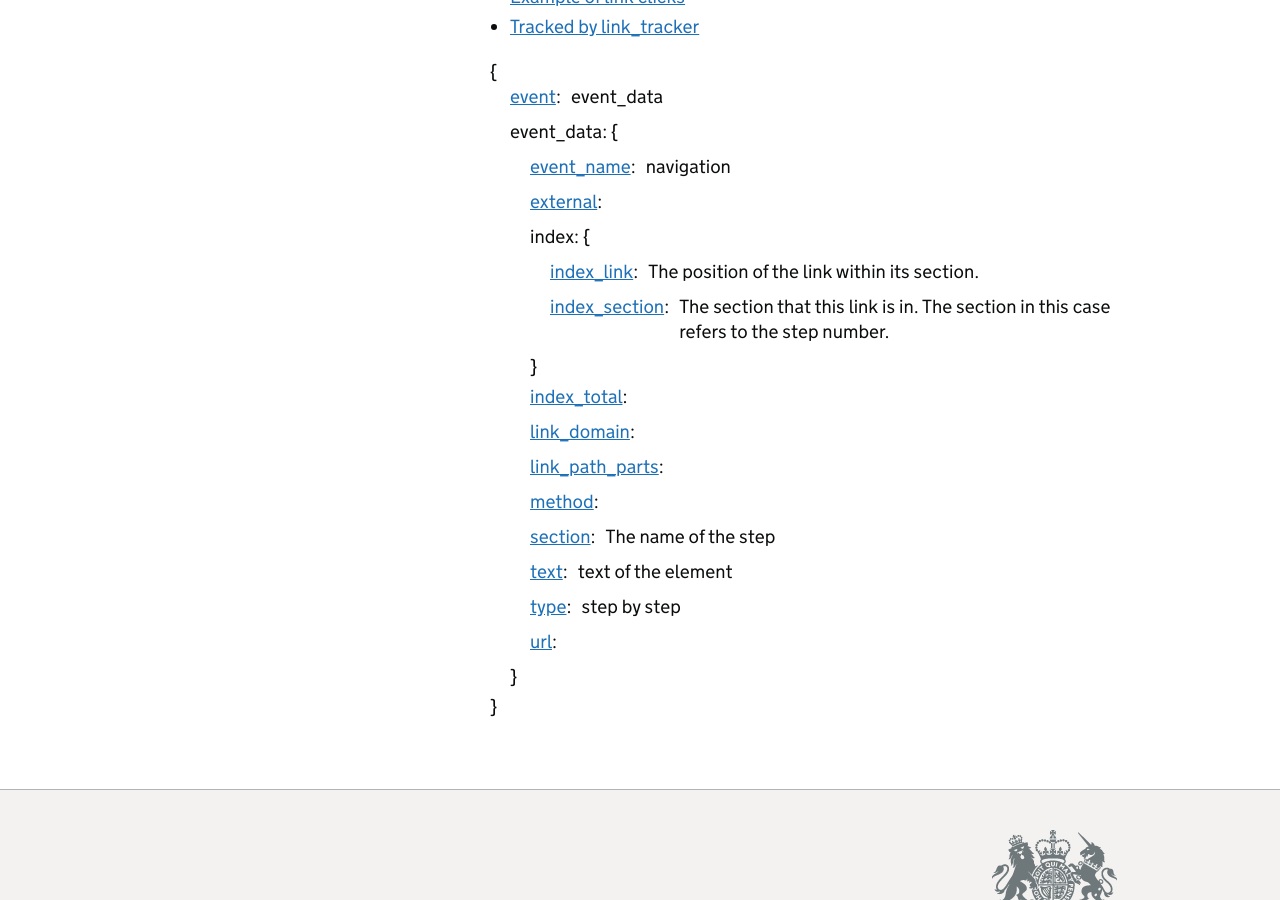
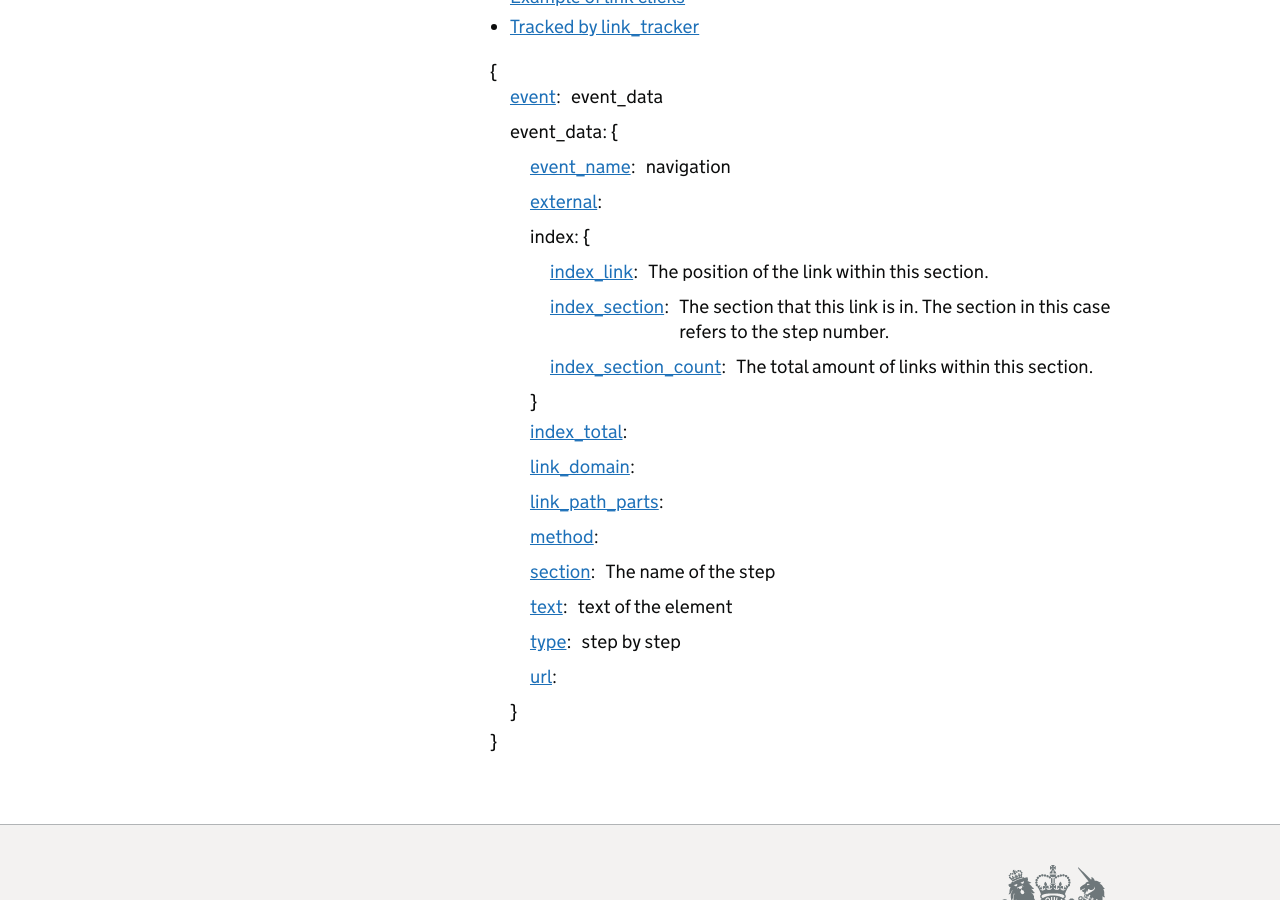
Before and after one commit to alphagov/govuk-google-analytics, a Jekyll site: the page built from docs/_events/step_by_step_navigation.md, in a window 1280 px wide and 900 px high, scrolled down 1416 px. Built offline with Jekyll 4.4.1, drawn with Linux system fonts in a browser that asks for light colours.

Commit message:
Changes in response to PR

```diff
--- a/docs/_events/step_by_step_navigation.md
+++ b/docs/_events/step_by_step_navigation.md
@@ -53,7 +53,9 @@ events:
         - name: index_section
           value: The section that this link is in. The section in this case refers to the step number.
         - name: index_link
-          value: The position of the link within its section.
+          value: The position of the link within this section.
+        - name: index_section_count
+          value: The total amount of links within this section.
       - name: index_total
       - name: link_domain
       - name: link_path_parts
```
Also changed, not shown: docs/_events/breadcrumbs.md (+2 -2 lines), docs/_events/footer.md (+1 -1 lines), docs/_events/header_menu_bar.md (+1 -1 lines).
